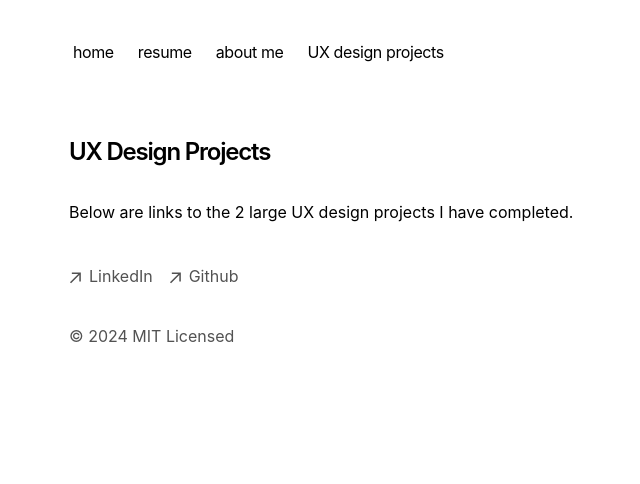
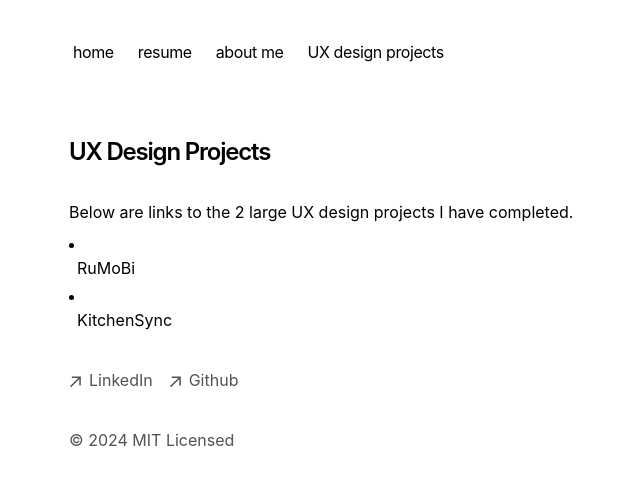
Before and after one commit to tara-morin/website, a Next.js app: page /ux in a window 1280 px wide. Shown: the top 484 px of the page, without its empty margins (283-923 px from the left). Built offline with nearby package versions, Linux system fonts and the light colour scheme.

Commit message:
hyperlinks?

```diff
--- a/app/ux/page.tsx
+++ b/app/ux/page.tsx
@@ -11,6 +11,27 @@ export default function Page() {
         <p className="mb-2">
           {`Below are links to the 2 large UX design projects I have completed.`}
         </p>
+        <li>
+          <a
+            className="flex items-center transition-all hover:text-neutral-800 dark:hover:text-neutral-100"
+            rel="noopener noreferrer"
+            target="_blank"
+            href="https://sites.google.com/view/rumobi/home"
+          >
+            <p className="ml-2 h-7">RuMoBi</p>
+          </a>
+        </li>
+
+        <li>
+          <a
+            className="flex items-center transition-all hover:text-neutral-800 dark:hover:text-neutral-100"
+            rel="noopener noreferrer"
+            target="_blank"
+            href="https://sites.google.com/view/teamchimps/home"
+          >
+            <p className="ml-2 h-7">KitchenSync</p>
+          </a>
+        </li>
       </section>
     )
   }
```
